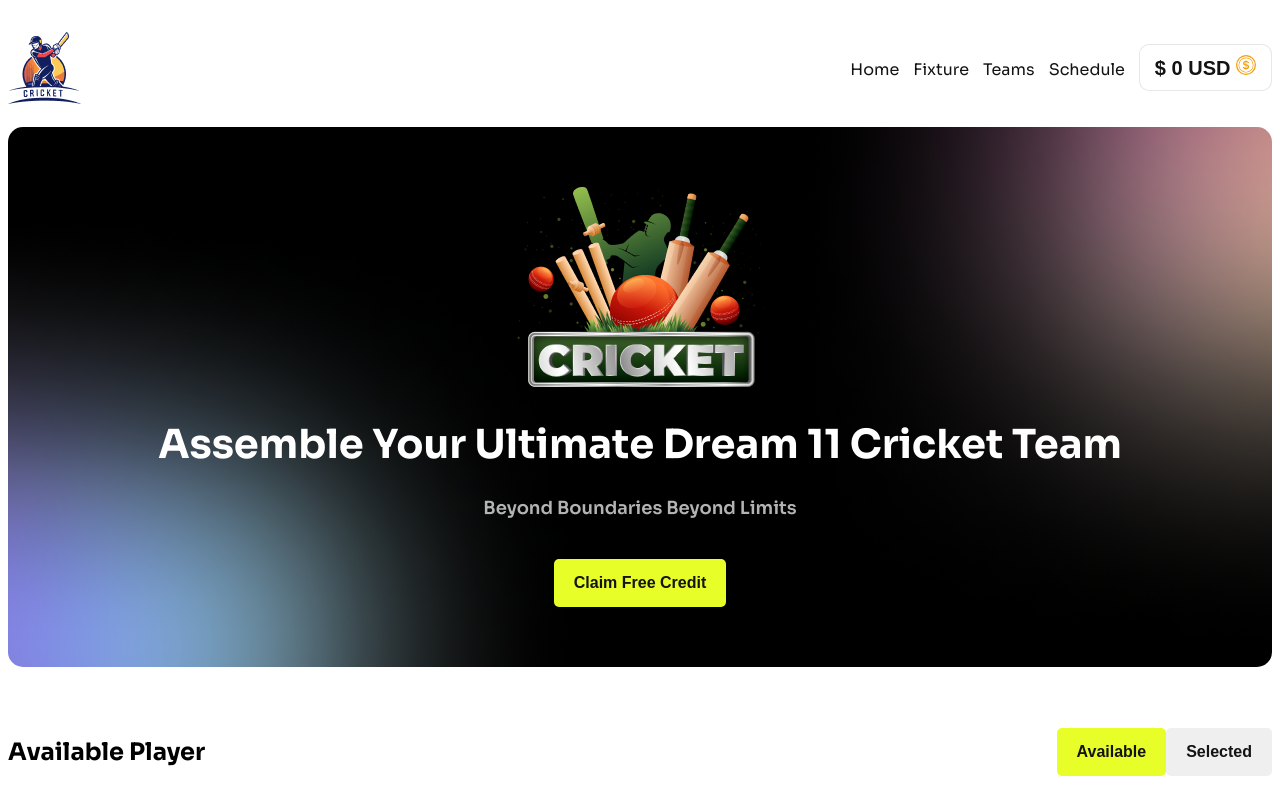
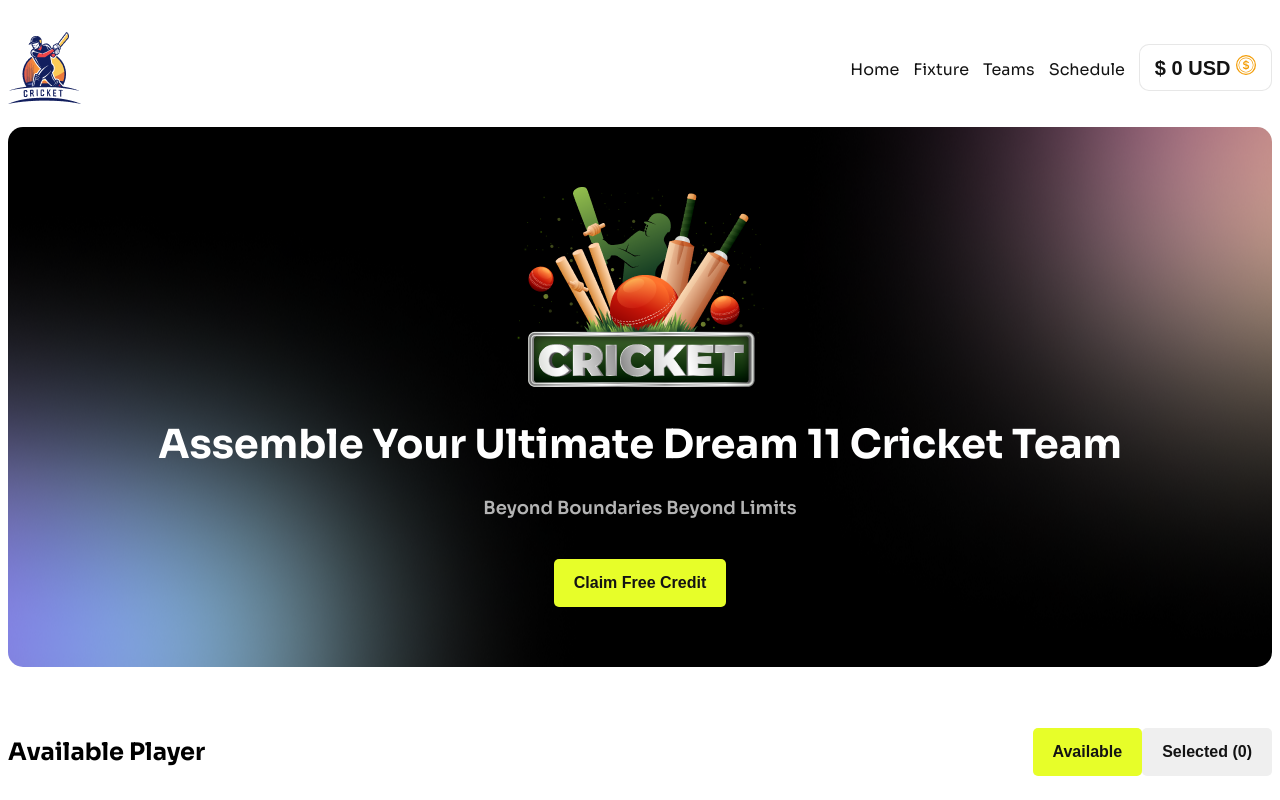
Before and after one commit to bishalsaha-official/cricket-dream-11, a React (Vite) app: page / in a window 1280 px wide. Shown: the top 800 px of the page. Built offline with nearby package versions, Linux system fonts and the light colour scheme.

Commit message:
Implement Selected Player Component

```diff
--- a/src/App.jsx
+++ b/src/App.jsx
@@ -8,21 +8,31 @@ import AvailablePlayer from './components/AvailablePlayer/AvailablePlayer';
 function App() {
   const [credits, setCredits] = useState(0)
   const [active, setActive] = useState(true)
+  const [selectPlayers, setSelectplayers] = useState([])
 
-  const handleCredits = ()=>{
+  const handleCredits = () => {
     toast("Succesfully get Free Credited")
     const newCredits = credits + 15000000;
     setCredits(newCredits)
   }
 
-  const handleActiveBtn = (status) =>{
-    if(status == true){
+  const handleActiveBtn = (status) => {
+    if (status == true) {
       setActive(true)
-      console.log("true")
     }
-    else{
+    else {
       setActive(false)
-      console.log('false')
+    }
+  }
+
+  const handleSelectPlayers = (select) => {
+    const isExist = selectPlayers.find(p => p.id == select.id)
+    if (isExist) {
+      toast("Allready select this player")
+    }
+    else {
+      const newPlayers = [...selectPlayers, select]
+      setSelectplayers(newPlayers)
     }
   }
 
@@ -32,7 +42,12 @@ function App() {
         <ToastContainer></ToastContainer>
         <Header credits={credits}></Header>
         <Banner handleCredits={handleCredits}></Banner>
-        <AvailablePlayer handleActiveBtn={handleActiveBtn} active={active}></AvailablePlayer>
+        <AvailablePlayer
+          handleActiveBtn={handleActiveBtn}
+          active={active}
+          handleSelectPlayers={handleSelectPlayers}
+          selectPlayers={selectPlayers}
+        ></AvailablePlayer>
       </div>
     </>
   )
--- a/src/components/AvailablePlayer/AvailablePlayer.jsx
+++ b/src/components/AvailablePlayer/AvailablePlayer.jsx
@@ -2,18 +2,19 @@ import Players from '../Players/Players';
 import SelectedPlayer from '../SelectedPlayer/SelectedPlayer';
 import './AvailablePlayer.css'
 
-const AvailablePlayer = ({handleActiveBtn, active}) => {
+const AvailablePlayer = ({handleActiveBtn, active, handleSelectPlayers, selectPlayers}) => {
     return (
         <div>
             <div className="available-player">
-                <h2>Available Player</h2>
+                <h2>{active? `Available Player` : `Selected Player ${selectPlayers.length} / 6`}</h2>
+                {/* <h2>Available Player</h2> */}
                 <div>
                     <button onClick={()=> handleActiveBtn(true)} className={active ? `btn active` : `btn`}>Available</button>
-                    <button onClick={()=> handleActiveBtn(false)} className={active ? `btn` : `btn active`}>Selected </button>
+                    <button onClick={()=> handleActiveBtn(false)} className={active ? `btn` : `btn active`}>Selected ({selectPlayers.length})</button>
                 </div>
             </div>
             {
-                (active) ? <Players></Players> : <SelectedPlayer></SelectedPlayer>
+                (active) ? <Players handleSelectPlayers={handleSelectPlayers}></Players> : <SelectedPlayer selectPlayers={selectPlayers}></SelectedPlayer>
             }
 
 
--- a/src/components/Player/Player.jsx
+++ b/src/components/Player/Player.jsx
@@ -3,8 +3,8 @@ import './Player.css'
 import { FaUser, FaFlag } from "react-icons/fa";
 
 
-const Player = ({player}) => {
-    const {player_name, player_role, country, price, cover_image} = player;
+const Player = ({player, handleSelectPlayers}) => {
+    const {id, player_name, player_role, country, price, cover_image} = player;
     return (
         <div className='player-container'>
             <img src={cover_image} alt="" />
@@ -12,7 +12,7 @@ const Player = ({player}) => {
             <p><FaFlag></FaFlag> {country}</p>
             <p>Role: {player_role}</p>
             <p>Price: {price}</p>
-            <button className='btn'>Choose Player</button>
+            <button onClick={()=> {handleSelectPlayers(player)}} className='btn'>Choose Player</button>
         </div>
     );
 };
--- a/src/components/Players/Players.jsx
+++ b/src/components/Players/Players.jsx
@@ -2,7 +2,7 @@ import { useEffect, useState } from "react";
 import Player from "../Player/Player";
 import './Players.css'
 
-const Players = () => {
+const Players = ({handleSelectPlayers}) => {
     const [players, setPlayers] = useState([])
 
     useEffect(()=>{
@@ -14,7 +14,7 @@ const Players = () => {
     return (
         <div className="players-container">
             {
-                players.map(player => <Player key={player.id} player={player}></Player>)
+                players.map(player => <Player key={player.id} player={player} handleSelectPlayers={handleSelectPlayers}></Player>)
             }
         </div>
     );
--- a/src/components/SelectedPlayer/SelectedPlayer.jsx
+++ b/src/components/SelectedPlayer/SelectedPlayer.jsx
@@ -1,9 +1,15 @@
 import React from 'react';
 
-const SelectedPlayer = () => {
+const SelectedPlayer = ({selectPlayers}) => {
+    console.log(selectPlayers)
     return (
         <div>
-            <h2>select player</h2>
+            {
+                selectPlayers.map((player) => <div>
+                    <h2>{player.player_name}</h2>
+                    <p>{player.player_role}</p>
+                </div>)
+            }
         </div>
     );
 };
```
